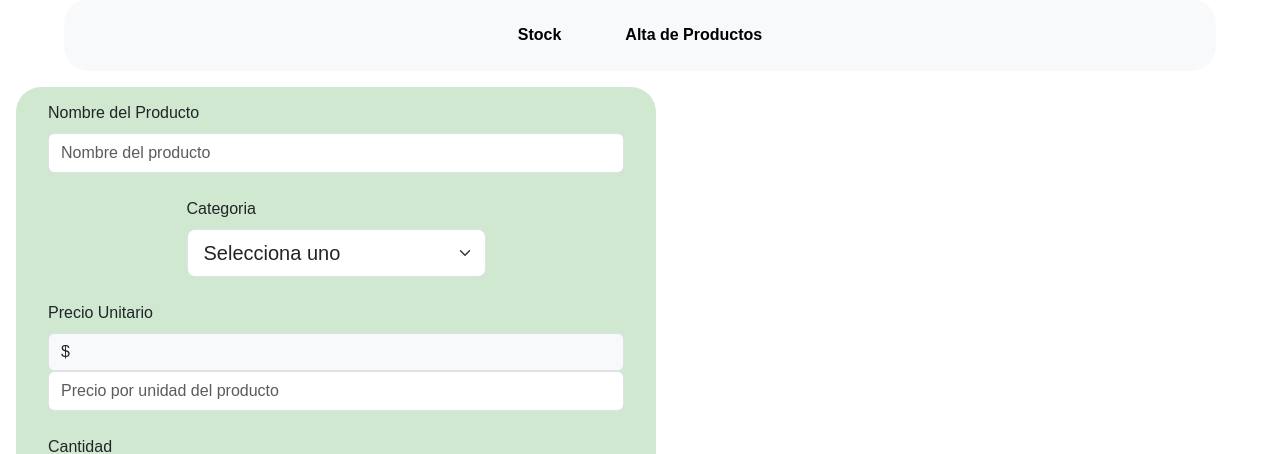
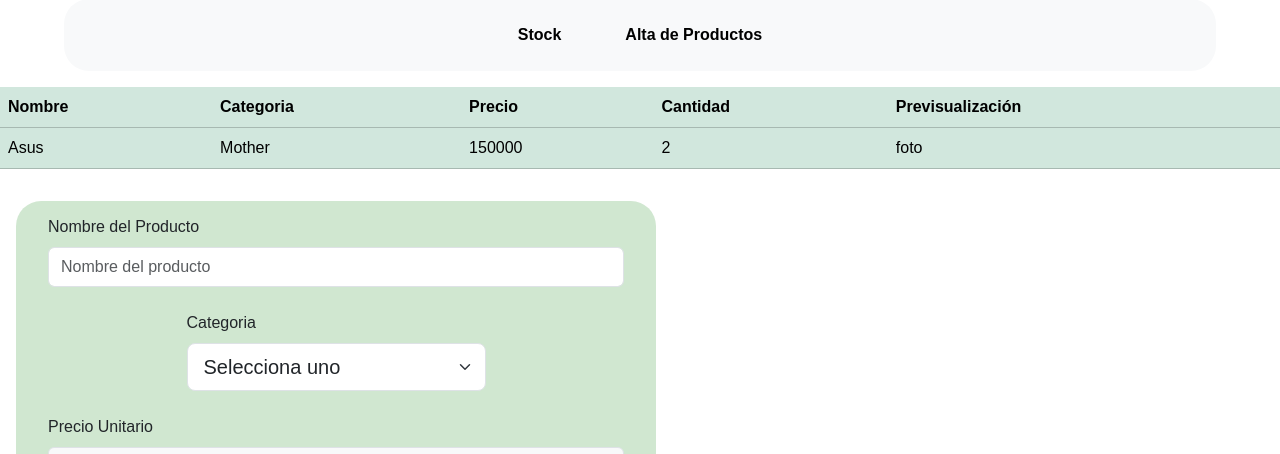
Before and after one commit to Ozhammar/Proyecto-CaC2024, a Flask app: template templates/productos/admin.html in a window 1280 px wide. Shown: the part 377-831 px from the top of the page. Run offline with Flask 3, Linux system fonts and the light colour scheme; the template is opened without the code that fills it, so the values that code supplies are empty; some libraries are stand-ins or nearby versions.

Commit message:
agregado de tabla

```diff
--- a/templates/productos/admin.html
+++ b/templates/productos/admin.html
@@ -14,6 +14,7 @@
     integrity="sha384-YvpcrYf0tY3lHB60NNkmXc5s9fDVZLESaAA55NDzOxhy9GkcIdslK1eN7N6jIeHz"
     crossorigin="anonymous"></script>
 </head>
+
 <body>
   <header class="grid-container">
     <div id="header-banner" class="flex-item-r">
@@ -47,13 +48,42 @@
     </ul>
   </nav>
 
+  <div class="table-responsive">
+    <table class="table table-success table-hover">
+      <thead>
+        <tr>
+          <th scope="col">Nombre</th>
+          <th scope="col">Categoria</th>
+          <th scope="col">Precio</th>
+          <th scope="col">Cantidad</th>
+          <th scope="col">Previsualización</th>
+        </tr>
+      </thead>
+      <tbody>
+        <tr class="">
+          <td>Asus</td>
+          <td>Mother</td>
+          <td>150000</td>
+          <td>2</td>
+          <td><img>foto</td>
+        </tr>
+      </tbody>
+    </table>
+  </div>
+
+
+
+
+
+
+
+
   <form class="form-inline" method="post" id="stockform" action="" enctype="multipart/form-data">
 
     <div class="flex-container">
       <div class="mb-3">
         <label for="nombre" class="form-label">Nombre del Producto</label>
-            <input type="text"
-              class="form-control" name="nombre" id="nombre" placeholder="Nombre del producto">
+        <input type="text" class="form-control" name="nombre" id="nombre" placeholder="Nombre del producto">
       </div>
 
       <div class="mb-3">
@@ -89,8 +119,8 @@
 
       <div class="mb-3">
         <label for="cantidad" class="form-label">Cantidad</label>
-           <input type="number"
-             class="form-control" min=1 name="cantidad" id="cantidad" placeholder="Cantidad de productos">
+        <input type="number" class="form-control" min=1 name="cantidad" id="cantidad"
+          placeholder="Cantidad de productos">
       </div>
 
       <div class="mb-3">
@@ -168,13 +198,13 @@
       <h5>Nuestras Redes</h5>
       <ul>
         <li>
-                <a href="https://www.instagram.com" target="_blank"><img src="/static/Imagenes/instagram-new-2022-seeklogo.svg"
-                        alt="Instagram" class="logos-redes" /></a>
+          <a href="https://www.instagram.com" target="_blank"><img
+              src="/static/Imagenes/instagram-new-2022-seeklogo.svg" alt="Instagram" class="logos-redes" /></a>
         </li>
 
         <li>
-                <a href="https://facebook.com" target="_blank"><img src="/static/Imagenes/facebook-seeklogo.svg" alt="Facebook"
-                        class="logos-redes" /></a>
+          <a href="https://facebook.com" target="_blank"><img src="/static/Imagenes/facebook-seeklogo.svg"
+              alt="Facebook" class="logos-redes" /></a>
         </li>
 
         <li>
```
Lines whose indentation alone changed are shown as unchanged.
